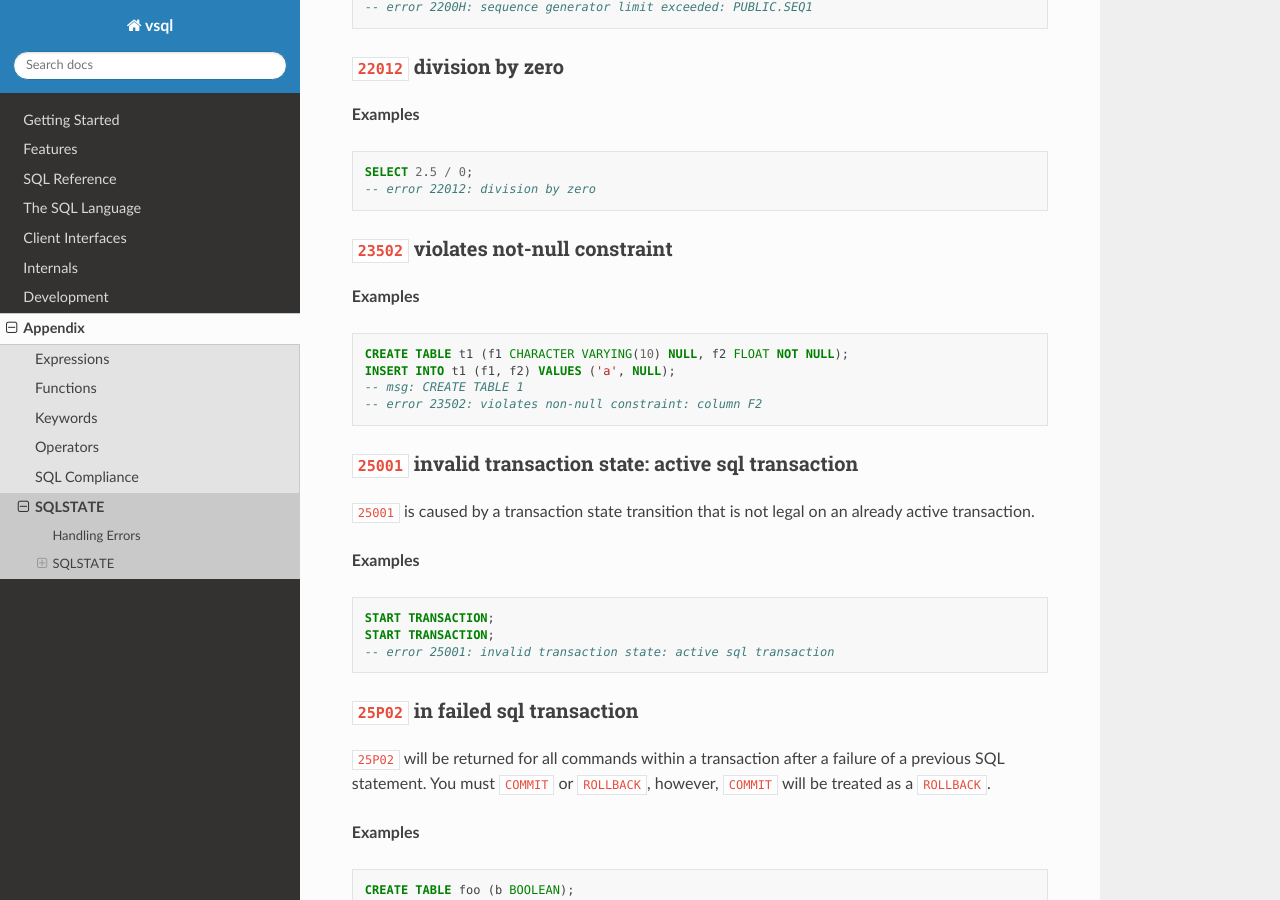
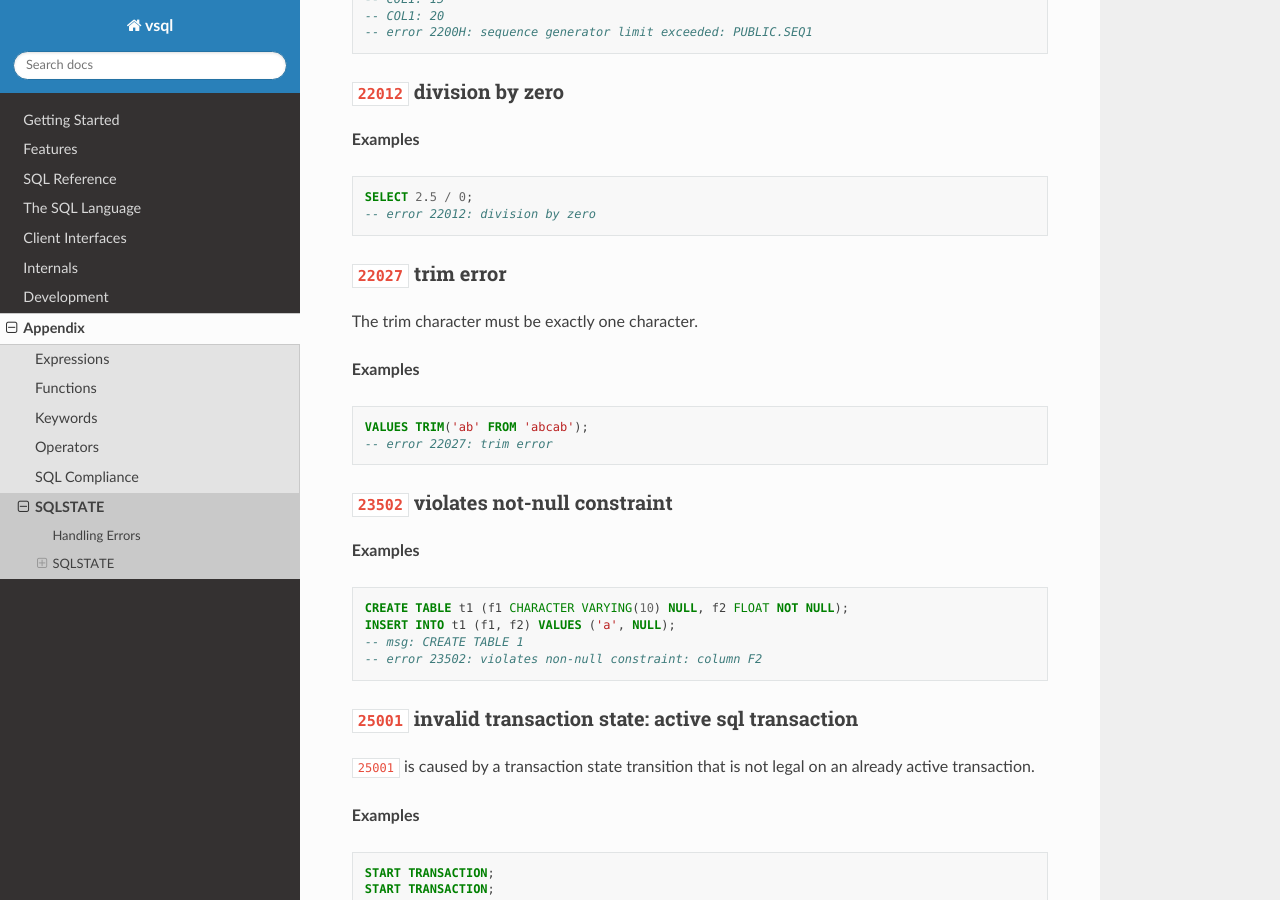
Before and after one commit to elliotchance/vsql, a Sphinx documentation site: the page built from docs/sqlstate.rst, in a window 1280 px wide and 900 px high, scrolled down 2961 px. Built offline with Sphinx 7.4.7 and the Read the Docs theme 3.1.0, drawn with Linux system fonts in a browser that asks for light colours.

Commit message:
language: TRIM raises an error for a multi-character trim character
TRIM now raises 22027 (trim error) unless the trim character is exactly one
character (6.32 GR 11d). It also trims by whole characters now, since V's
trim treats its argument as a set of bytes and could split multibyte
characters.

SQL E021-09

Fixes #241

Co-Authored-By: Claude Opus 5.5 <noreply@anthropic.com>

```diff
--- a/docs/sqlstate.rst
+++ b/docs/sqlstate.rst
@@ -131,6 +131,18 @@ large enough to store it.
 
   SELECT 2.5 / 0;
   -- error 22012: division by zero
+
+``22027`` trim error
+^^^^^^^^^^^^^^^^^^^^
+
+The trim character must be exactly one character.
+
+**Examples**
+
+.. code-block:: sql
+
+  VALUES TRIM('ab' FROM 'abcab');
+  -- error 22027: trim error
 
 ``23502`` violates not-null constraint
 ^^^^^^^^^^^^^^^^^^^^^^^^^^^^^^^^^^^^^^
```
Also changed, not shown: 3 other files.
